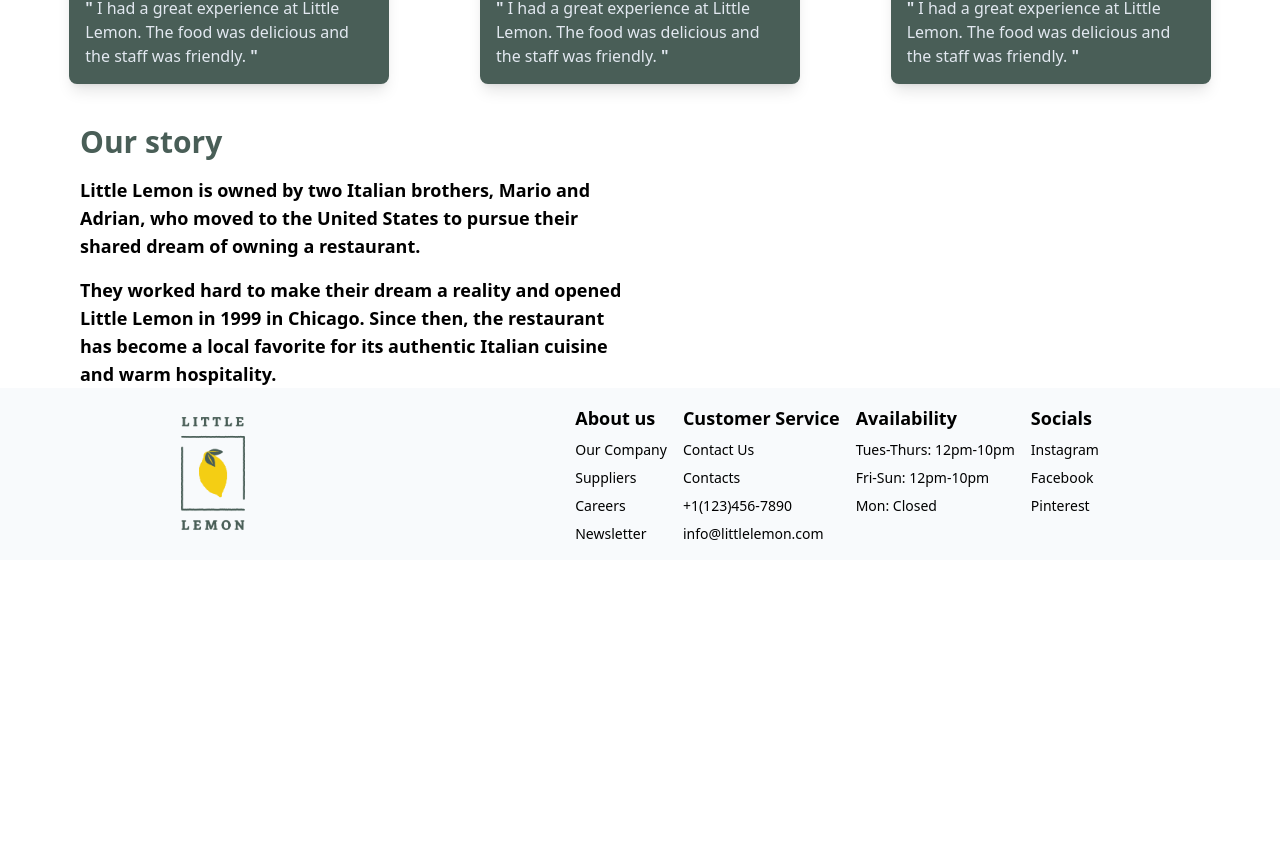
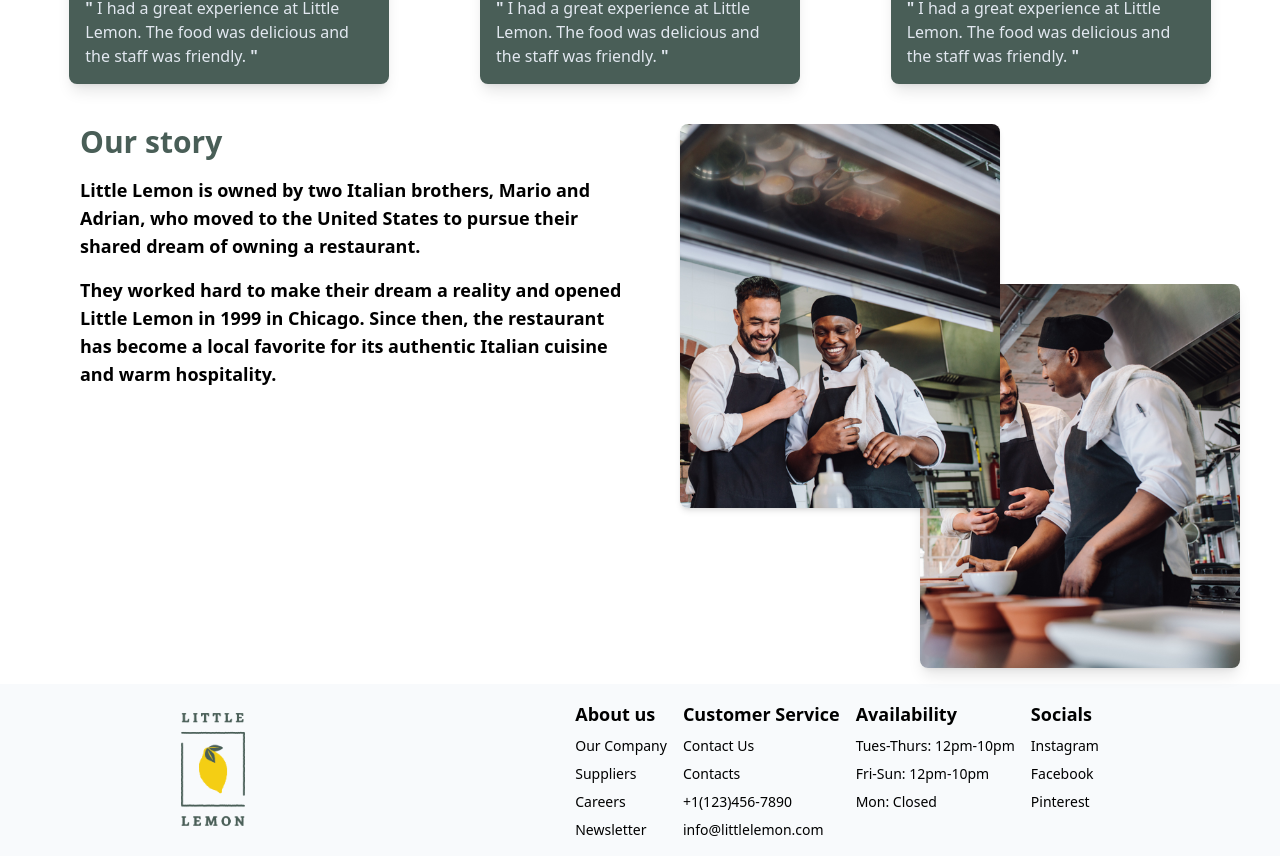
Before and after one commit to Mampionona33/Little-Lemon, a React (Vite) app: page / in a window 1280 px wide. Shown: the part 1740-2596 px from the top of the page. Before the commit the page ends 2300 px from the top, so only its background shows below. Built offline with nearby package versions, Linux system fonts and the light colour scheme.

Commit message:
fix image

```diff
--- a/src/pages/Home/Home.tsx
+++ b/src/pages/Home/Home.tsx
@@ -3,6 +3,8 @@ import shuchi from "../../assets/images/shuchi_carre.jpg";
 import greek_salade from "../../assets/images/greek_salade.jpg";
 import bruchetta from "../../assets/images/bruchetta.jpg";
 import fish_barbecue_01 from "../../assets/images/fish_barbecue_01.jpg";
+import mario_and_adrian_A from "../../assets/images/mario_and_adrian_A.jpg";
+import mario_and_adrian_B from "../../assets/images/mario_and_adrian_B.jpg";
 import MenuCard, { MenuItem } from "../../components/MenuCard/MenuCard";
 import TestimonialCard, {
   TestimonialProps,
@@ -129,7 +131,7 @@ const Home = () => {
         </div>
       </section>
 
-      <section className="flex flex-col px-20">
+      <section className="flex flex-row px-20 relative ">
         <div className="w-1/2 flex flex-col gap-4">
           <h1 className="font-bold text-3xl text-primary">Our story</h1>
           <p className="text-lg font-semibold">
@@ -144,7 +146,21 @@ const Home = () => {
             hospitality.
           </p>
         </div>
-        <div></div>
+
+        <div className="flex justify-center w-1/2 relative">
+          <div className="relative w-80 min-h-[35rem] flex  justify-center items-center">
+            <img
+              src={mario_and_adrian_A}
+              alt="mario_and_adrian_A"
+              className="w-80  object-cover items-center absolute top-40 left-40 shadow-lg rounded-lg object-right h-96"
+            />
+            <img
+              src={mario_and_adrian_B}
+              alt="mario_and_adrian_B"
+              className="w-80 object-cover absolute top-0 right-20 shadow-md rounded-lg object-right-bottom h-96"
+            />
+          </div>
+        </div>
       </section>
     </div>
   );
```
